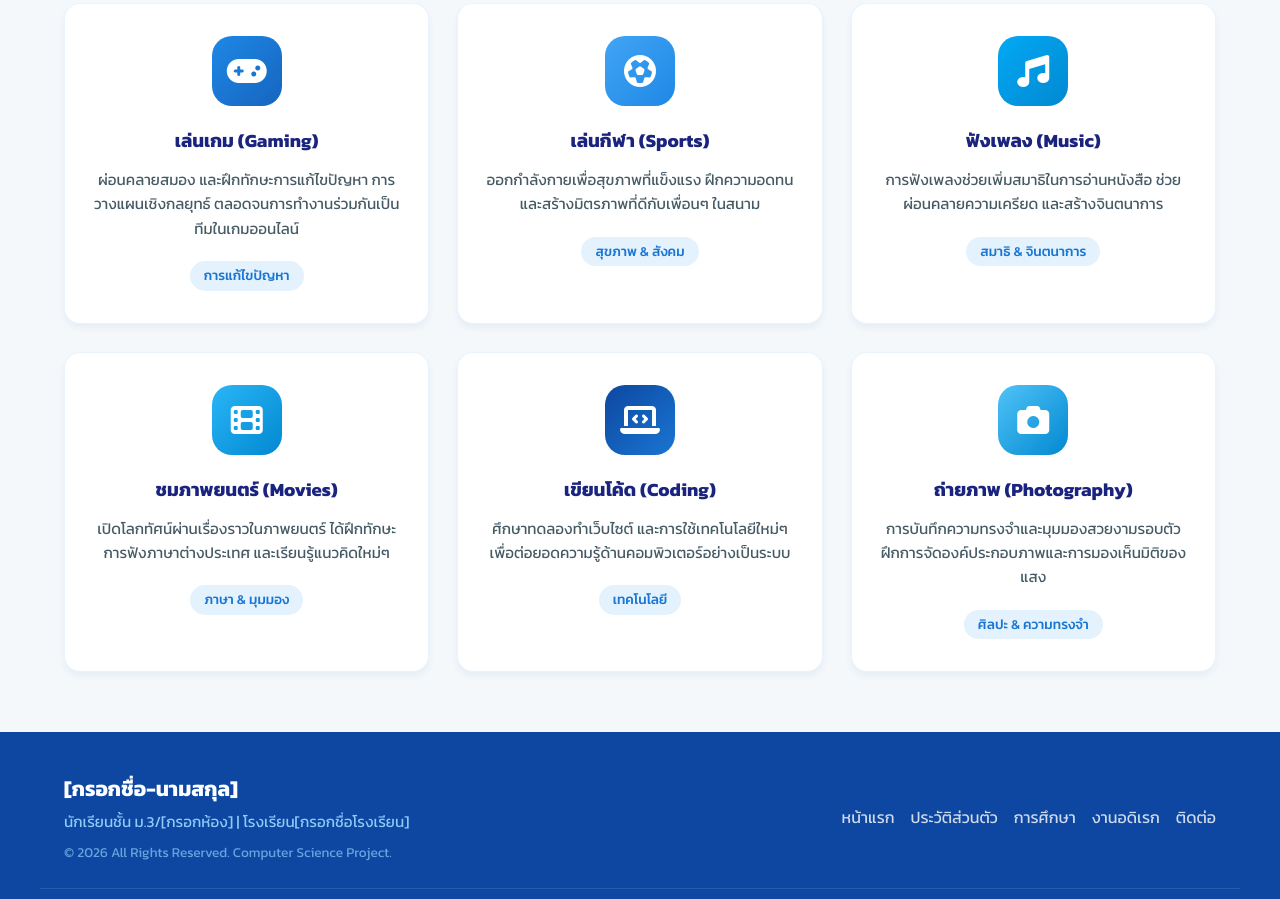
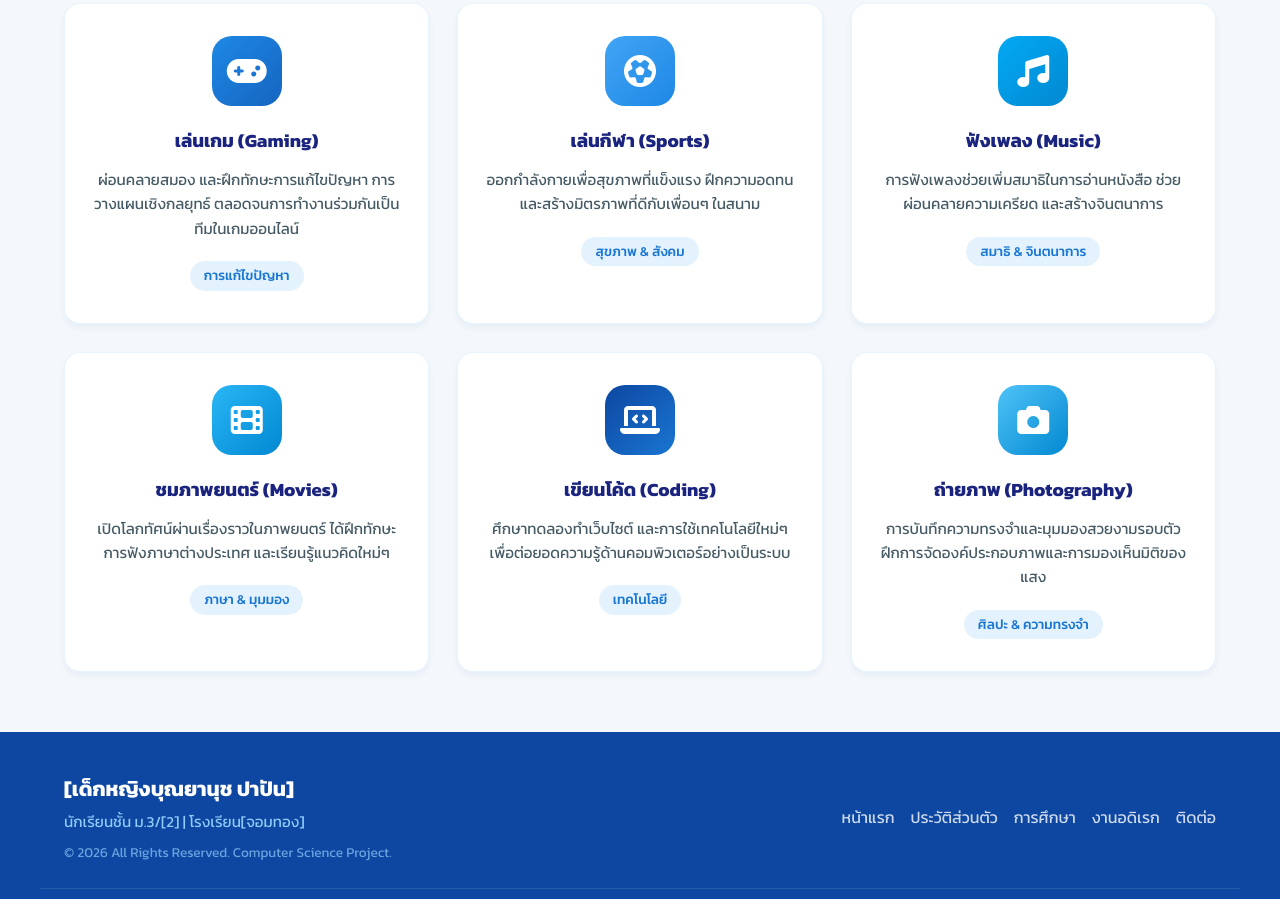
Before and after one commit to 22850-Boonyanuch/webpage, a plain HTML site: page hobby.html in a window 1280 px wide. Shown: the part 265-1164 px from the top of the page. Drawn offline with Linux system fonts and the light colour scheme.

Commit message:
Update hobby.html

```diff
--- a/hobby.html
+++ b/hobby.html
@@ -102,8 +102,8 @@
     <footer class="footer">
         <div class="container footer-container">
             <div class="footer-info">
-                <h3>[กรอกชื่อ-นามสกุล]</h3>
-                <p>นักเรียนชั้น ม.3/[กรอกห้อง] | โรงเรียน[กรอกชื่อโรงเรียน]</p>
+                <h3>[เด็กหญิงบุณยานุช ปาปัน]</h3>
+                <p>นักเรียนชั้น ม.3/[2] | โรงเรียน[จอมทอง]</p>
                 <p class="copyright">&copy; 2026 All Rights Reserved. Computer Science Project.</p>
             </div>
             <div class="footer-nav">
```
